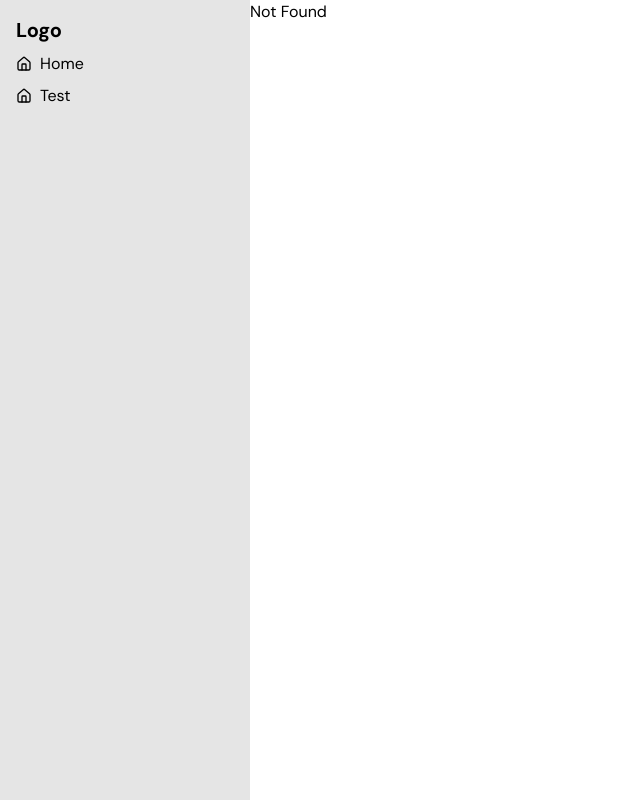
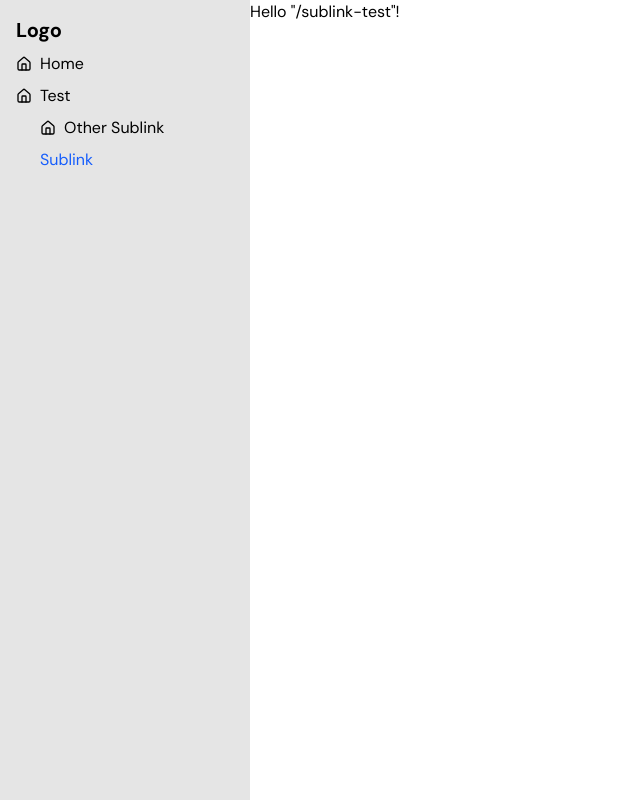
Before and after one commit to EvegeniyNekrasov/have_fun, a React (Vite) app in the folder client/: page /sublink-test in a window 1280 px wide. Before the commit this address had no page. Shown: the whole page, without its empty margins (0-640 px from the left). Built offline with nearby package versions, Linux system fonts and the light colour scheme.

Commit message:
feat: client/adding sublinks to side menu

```diff
--- a/client/src/components/Sidebar/sidebar.tsx
+++ b/client/src/components/Sidebar/sidebar.tsx
@@ -1,21 +1,68 @@
 import { sidebarLinks } from "@/components/Sidebar/sidebarLinks";
+import { SidebarLinkItem, SidebarLinkProps } from "@/types/links";
 import { Link, useLocation } from "@tanstack/react-router";
+import { Fragment, ReactNode } from "react";
+
+const SidebarLink = ({
+    to,
+    icon: Icon,
+    title,
+    isActive,
+    className = "",
+}: SidebarLinkProps): ReactNode => (
+    <Link
+        to={to}
+        className={`flex items-center gap-2 ${isActive ? "text-blue-600" : ""} ${className}`}>
+        {Icon && <Icon className="w-4 h-4" />}
+        {title}
+    </Link>
+);
 
 const Sidebar = () => {
-    const location = useLocation();
+    const { pathname } = useLocation();
 
     return (
         <nav className="bg-neutral-200 h-full w-full p-4 flex flex-col gap-2">
             <span className="text-xl font-bold">Logo</span>
-            {sidebarLinks.map((link) => (
-                <Link
-                    to={link.path}
-                    key={link.title}
-                    className={`flex items-center gap-2 ${location.pathname === link.path ? "text-blue-600" : ""}`}>
-                    {link.icon ? <link.icon className="w-4 h-4" /> : null}
-                    {link.title}
-                </Link>
-            ))}
+
+            {sidebarLinks.map(
+                (
+                    { path, icon, title, sublinks }: SidebarLinkItem,
+                    index: number
+                ) => (
+                    <Fragment key={`sidebar-link-${path}-${index}`}>
+                        <SidebarLink
+                            to={path}
+                            icon={icon}
+                            title={title}
+                            isActive={pathname === path}
+                        />
+
+                        {sublinks && (
+                            <div className="ml-6 flex flex-col gap-2">
+                                {sublinks.map(
+                                    (
+                                        {
+                                            path: subPath,
+                                            icon: SubIcon,
+                                            title: subTitle,
+                                        }: SidebarLinkItem,
+                                        subIndex: number
+                                    ) => (
+                                        <SidebarLink
+                                            key={`sidebar-sublink-${subPath}-${subIndex}`}
+                                            to={subPath}
+                                            icon={SubIcon}
+                                            title={subTitle}
+                                            isActive={pathname === subPath}
+                                        />
+                                    )
+                                )}
+                            </div>
+                        )}
+                    </Fragment>
+                )
+            )}
         </nav>
     );
 };
--- a/client/src/components/Sidebar/sidebarLinks.ts
+++ b/client/src/components/Sidebar/sidebarLinks.ts
@@ -1,13 +1,7 @@
+import { SidebarLinkItems } from "@/types/links";
 import { Home } from "lucide-react";
 
-interface Link {
-    path: string;
-    title: string;
-    subpath?: Link[];
-    icon?: React.ComponentType<React.SVGProps<SVGSVGElement>>;
-}
-
-export const sidebarLinks: Link[] = [
+export const sidebarLinks: SidebarLinkItems[] = [
     {
         path: "/",
         title: "Home",
@@ -17,5 +11,9 @@ export const sidebarLinks: Link[] = [
         path: "/test",
         title: "Test",
         icon: Home,
+        sublinks: [
+            { path: "/othersublink-test", title: "Other Sublink", icon: Home },
+            { path: "/sublink-test", title: "Sublink" },
+        ],
     },
 ];
--- a/client/src/routeTree.gen.ts
+++ b/client/src/routeTree.gen.ts
@@ -12,6 +12,8 @@
 
 import { Route as rootRoute } from './routes/__root'
 import { Route as TestImport } from './routes/test'
+import { Route as SublinkTestImport } from './routes/sublink-test'
+import { Route as OthersublinkTestImport } from './routes/othersublink-test'
 import { Route as IndexImport } from './routes/index'
 
 // Create/Update Routes
@@ -19,6 +21,18 @@ import { Route as IndexImport } from './routes/index'
 const TestRoute = TestImport.update({
   id: '/test',
   path: '/test',
+  getParentRoute: () => rootRoute,
+} as any)
+
+const SublinkTestRoute = SublinkTestImport.update({
+  id: '/sublink-test',
+  path: '/sublink-test',
+  getParentRoute: () => rootRoute,
+} as any)
+
+const OthersublinkTestRoute = OthersublinkTestImport.update({
+  id: '/othersublink-test',
+  path: '/othersublink-test',
   getParentRoute: () => rootRoute,
 } as any)
 
@@ -39,6 +53,20 @@ declare module '@tanstack/react-router' {
       preLoaderRoute: typeof IndexImport
       parentRoute: typeof rootRoute
     }
+    '/othersublink-test': {
+      id: '/othersublink-test'
+      path: '/othersublink-test'
+      fullPath: '/othersublink-test'
+      preLoaderRoute: typeof OthersublinkTestImport
+      parentRoute: typeof rootRoute
+    }
+    '/sublink-test': {
+      id: '/sublink-test'
+      path: '/sublink-test'
+      fullPath: '/sublink-test'
+      preLoaderRoute: typeof SublinkTestImport
+      parentRoute: typeof rootRoute
+    }
     '/test': {
       id: '/test'
       path: '/test'
@@ -53,36 +81,46 @@ declare module '@tanstack/react-router' {
 
 export interface FileRoutesByFullPath {
   '/': typeof IndexRoute
+  '/othersublink-test': typeof OthersublinkTestRoute
+  '/sublink-test': typeof SublinkTestRoute
   '/test': typeof TestRoute
 }
 
 export interface FileRoutesByTo {
   '/': typeof IndexRoute
+  '/othersublink-test': typeof OthersublinkTestRoute
+  '/sublink-test': typeof SublinkTestRoute
   '/test': typeof TestRoute
 }
 
 export interface FileRoutesById {
   __root__: typeof rootRoute
   '/': typeof IndexRoute
+  '/othersublink-test': typeof OthersublinkTestRoute
+  '/sublink-test': typeof SublinkTestRoute
   '/test': typeof TestRoute
 }
 
 export interface FileRouteTypes {
   fileRoutesByFullPath: FileRoutesByFullPath
-  fullPaths: '/' | '/test'
+  fullPaths: '/' | '/othersublink-test' | '/sublink-test' | '/test'
   fileRoutesByTo: FileRoutesByTo
-  to: '/' | '/test'
-  id: '__root__' | '/' | '/test'
+  to: '/' | '/othersublink-test' | '/sublink-test' | '/test'
+  id: '__root__' | '/' | '/othersublink-test' | '/sublink-test' | '/test'
   fileRoutesById: FileRoutesById
 }
 
 export interface RootRouteChildren {
   IndexRoute: typeof IndexRoute
+  OthersublinkTestRoute: typeof OthersublinkTestRoute
+  SublinkTestRoute: typeof SublinkTestRoute
   TestRoute: typeof TestRoute
 }
 
 const rootRouteChildren: RootRouteChildren = {
   IndexRoute: IndexRoute,
+  OthersublinkTestRoute: OthersublinkTestRoute,
+  SublinkTestRoute: SublinkTestRoute,
   TestRoute: TestRoute,
 }
 
@@ -97,11 +135,19 @@ export const routeTree = rootRoute
       "filePath": "__root.tsx",
       "children": [
         "/",
+        "/othersublink-test",
+        "/sublink-test",
         "/test"
       ]
     },
     "/": {
       "filePath": "index.tsx"
+    },
+    "/othersublink-test": {
+      "filePath": "othersublink-test.tsx"
+    },
+    "/sublink-test": {
+      "filePath": "sublink-test.tsx"
     },
     "/test": {
       "filePath": "test.tsx"
--- /dev/null
+++ b/client/src/routes/othersublink-test.tsx
@@ -0,0 +1,9 @@
+import { createFileRoute } from "@tanstack/react-router";
+
+export const Route = createFileRoute("/othersublink-test")({
+    component: RouteComponent,
+});
+
+function RouteComponent() {
+    return <div>Hello "/othersublink-test"!</div>;
+}
--- /dev/null
+++ b/client/src/routes/sublink-test.tsx
@@ -0,0 +1,9 @@
+import { createFileRoute } from '@tanstack/react-router'
+
+export const Route = createFileRoute('/sublink-test')({
+  component: RouteComponent,
+})
+
+function RouteComponent() {
+  return <div>Hello "/sublink-test"!</div>
+}
--- /dev/null
+++ b/client/src/types/links.ts
@@ -0,0 +1,21 @@
+export interface SidebarLinkItems {
+    path: string;
+    title: string;
+    sublinks?: SidebarLinkItems[];
+    icon?: React.ComponentType<React.SVGProps<SVGSVGElement>>;
+}
+
+export interface SidebarLinkItem {
+    path: string;
+    title: string;
+    icon?: React.ComponentType<{ className?: string }>;
+    sublinks?: SidebarLinkItem[];
+}
+
+export interface SidebarLinkProps {
+    to: string;
+    icon?: React.ComponentType<{ className?: string }>;
+    title: string;
+    isActive: boolean;
+    className?: string;
+}
```
